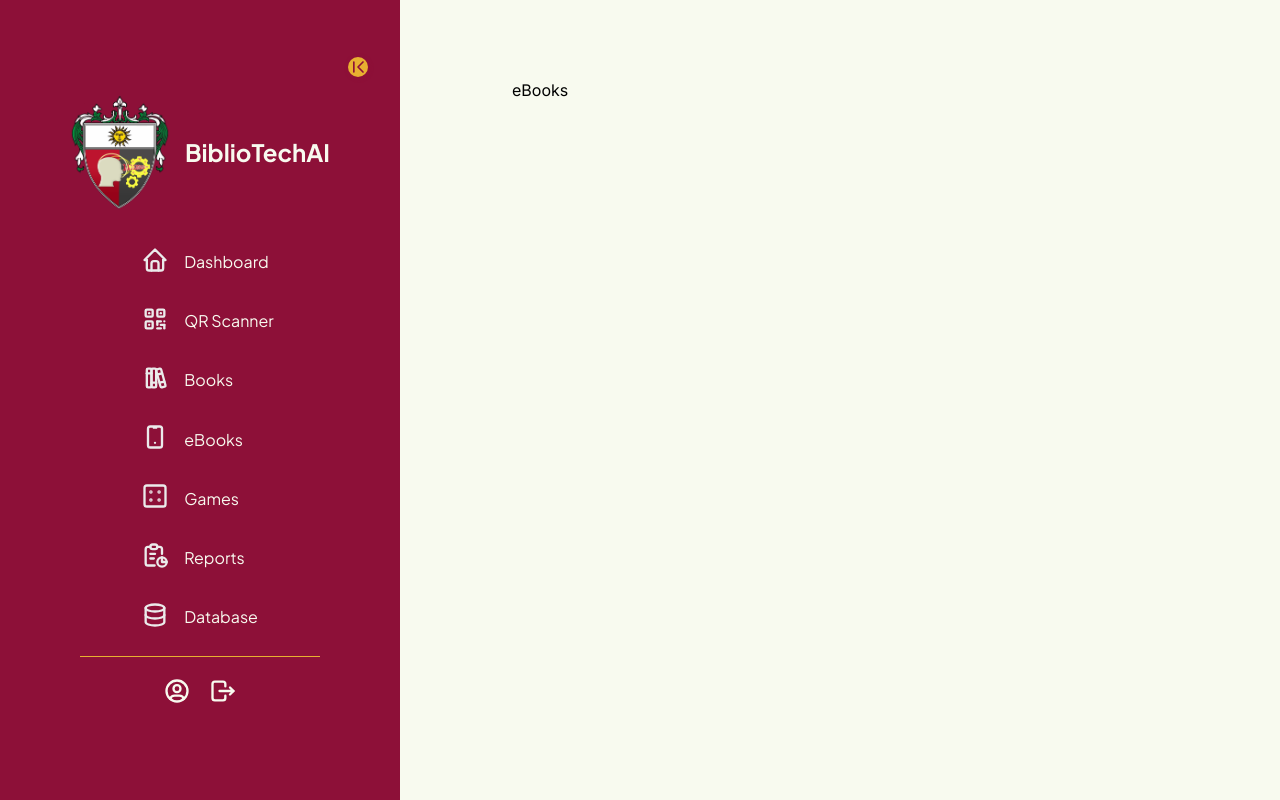
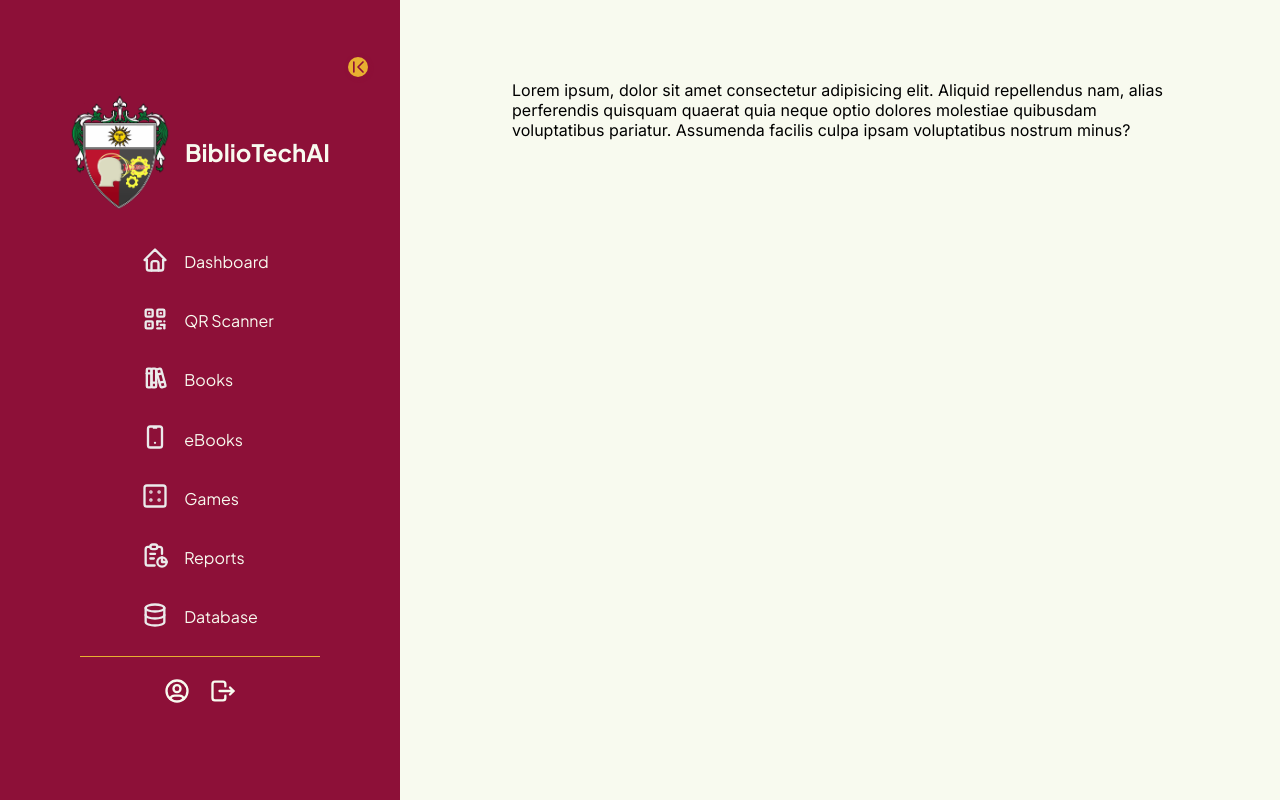
Before and after one commit to SE-Nex-Tech/Nex.Tech, a Next.js app: page /ebooks in a window 1280 px wide. Built offline with nearby package versions, Linux system fonts and the light colour scheme; no server answers.

Commit message:
Update page.jsx

```diff
--- a/src/app/ebooks/page.jsx
+++ b/src/app/ebooks/page.jsx
@@ -1,7 +1,14 @@
 import React from "react";
 
 const page = () => {
-  return <div>eBooks</div>;
+  return (
+    <div>
+      Lorem ipsum, dolor sit amet consectetur adipisicing elit. Aliquid
+      repellendus nam, alias perferendis quisquam quaerat quia neque optio
+      dolores molestiae quibusdam voluptatibus pariatur. Assumenda facilis culpa
+      ipsam voluptatibus nostrum minus?
+    </div>
+  );
 };
 
 export default page;
```
